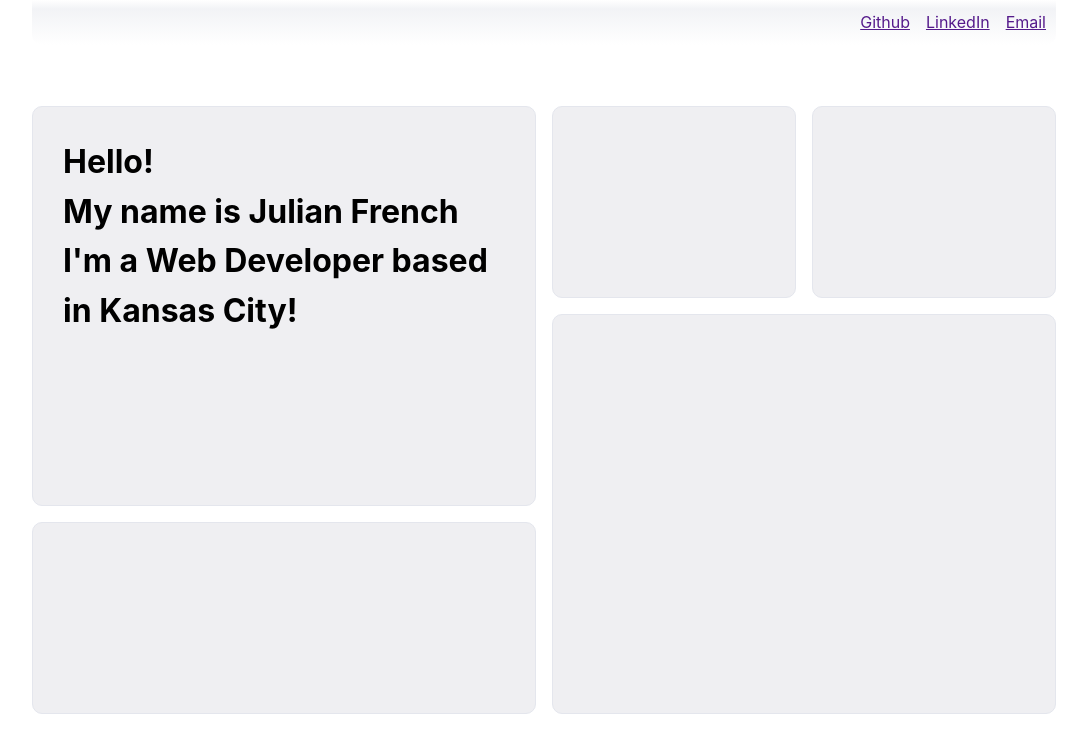
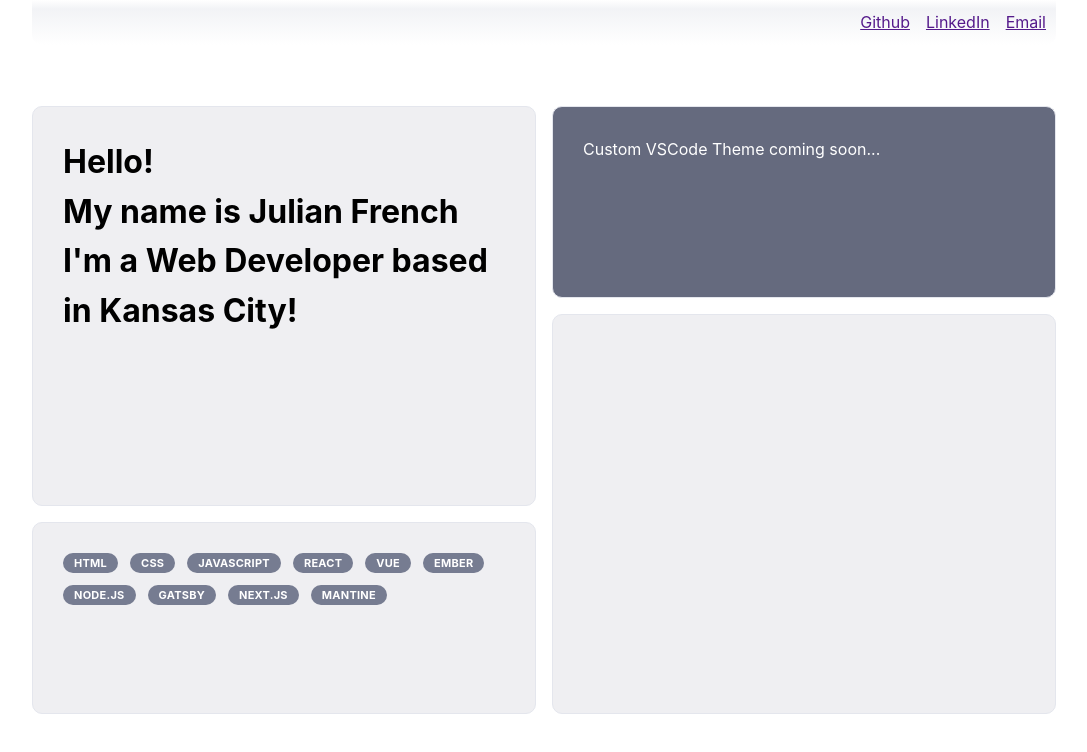
Before and after one commit to Jufrench/ju3, a Next.js app: page / in a window 1280 px wide. Shown: the top 752 px of the page, without its empty margins (96-1183 px from the left). Built offline with nearby package versions, Linux system fonts and the light colour scheme.

Commit message:
Temporary hide dark/light mode grid item

```diff
--- a/pages/index.tsx
+++ b/pages/index.tsx
@@ -1,4 +1,4 @@
-import { useMantineTheme, lighten, Grid, SimpleGrid, Skeleton, rem, Center, Group, Box } from '@mantine/core';
+import { useMantineTheme, lighten, Grid, SimpleGrid, Skeleton, rem, Center, Group, Box, Badge } from '@mantine/core';
 
 const PRIMARY_COL_HEIGHT = rem(400);
 const skills: string[] = ["HTML","CSS","JavaScript","React","Vue","Ember","Node.js","Gatsby", "Next.js", "Mantine"];
@@ -57,6 +57,11 @@ export function LeadGrid() {
 
           <Grid.Col>
             <Box style={{...gridItemStyles, height: SECONDARY_COL_HEIGHT}}>
+              <Group gap="sm">
+                {skills.map((skill, index) => (
+                  <Badge key={index} color={theme.colors.myColor[6]}>{skill}</Badge>
+                ))}
+              </Group>
             </Box>
           </Grid.Col>
         </Grid>
@@ -65,19 +70,17 @@ export function LeadGrid() {
         =================== */}
         <Grid gutter="md">
 
-          <Grid.Col span={6}>
+          {/* <Grid.Col span={6}> */}
+          <Grid.Col>
             {/* <Skeleton height={SECONDARY_COL_HEIGHT} radius="md" animate={false} /> */}
-            <Box style={{...gridItemStyles, height: SECONDARY_COL_HEIGHT}}>
-
+            <Box c={{base: '#fff'}} style={{...gridItemStyles, background: theme.colors.myColor[7], height: SECONDARY_COL_HEIGHT}}>
+              Custom VSCode Theme coming soon...
             </Box>
           </Grid.Col>
 
-          <Grid.Col span={6}>
-            {/* <Skeleton height={SECONDARY_COL_HEIGHT} radius="md" animate={false} /> */}
-            <Box style={{...gridItemStyles, height: SECONDARY_COL_HEIGHT}}>
-
-            </Box>
-          </Grid.Col>
+          {/* <Grid.Col span={6}>
+            <Box style={{...gridItemStyles, height: SECONDARY_COL_HEIGHT}}></Box>
+          </Grid.Col> */}
 
           <Grid.Col>
             {/* <Skeleton height={PRIMARY_COL_HEIGHT} radius="md" animate={false} /> */}
```
